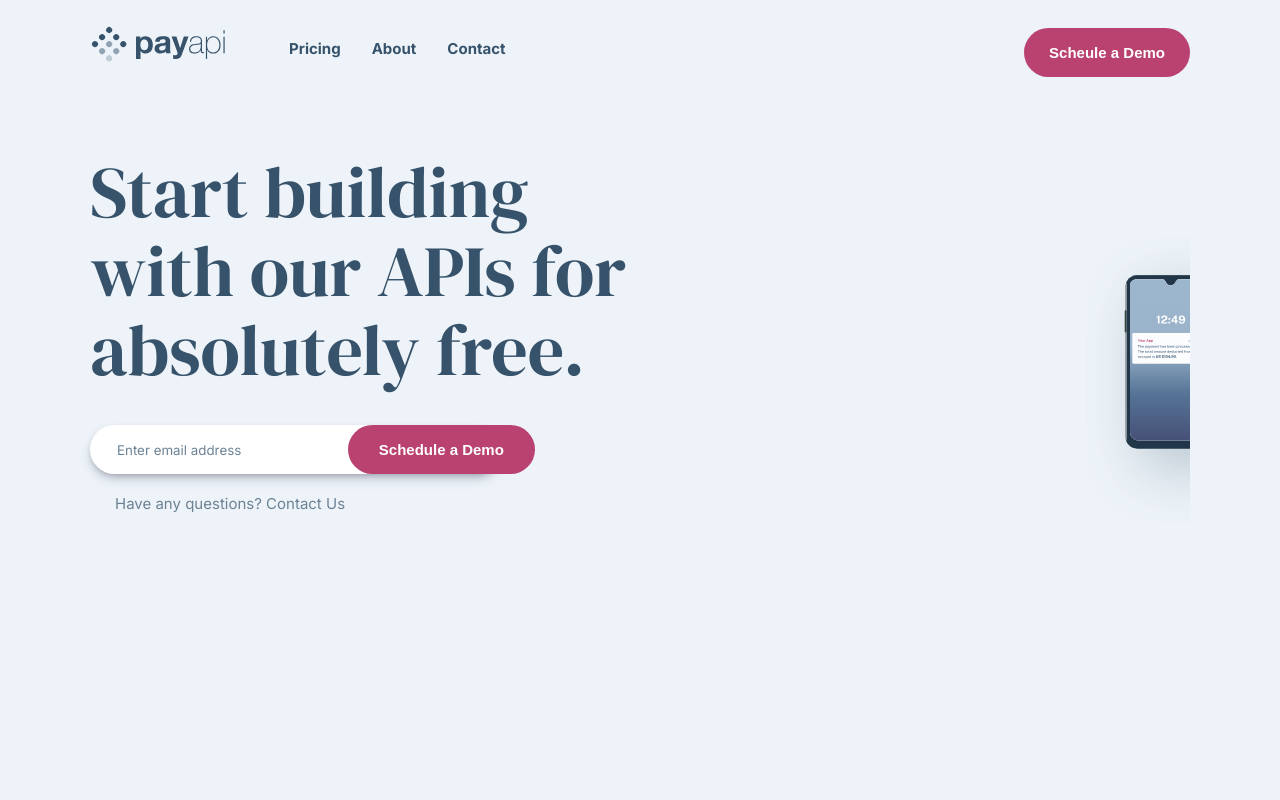
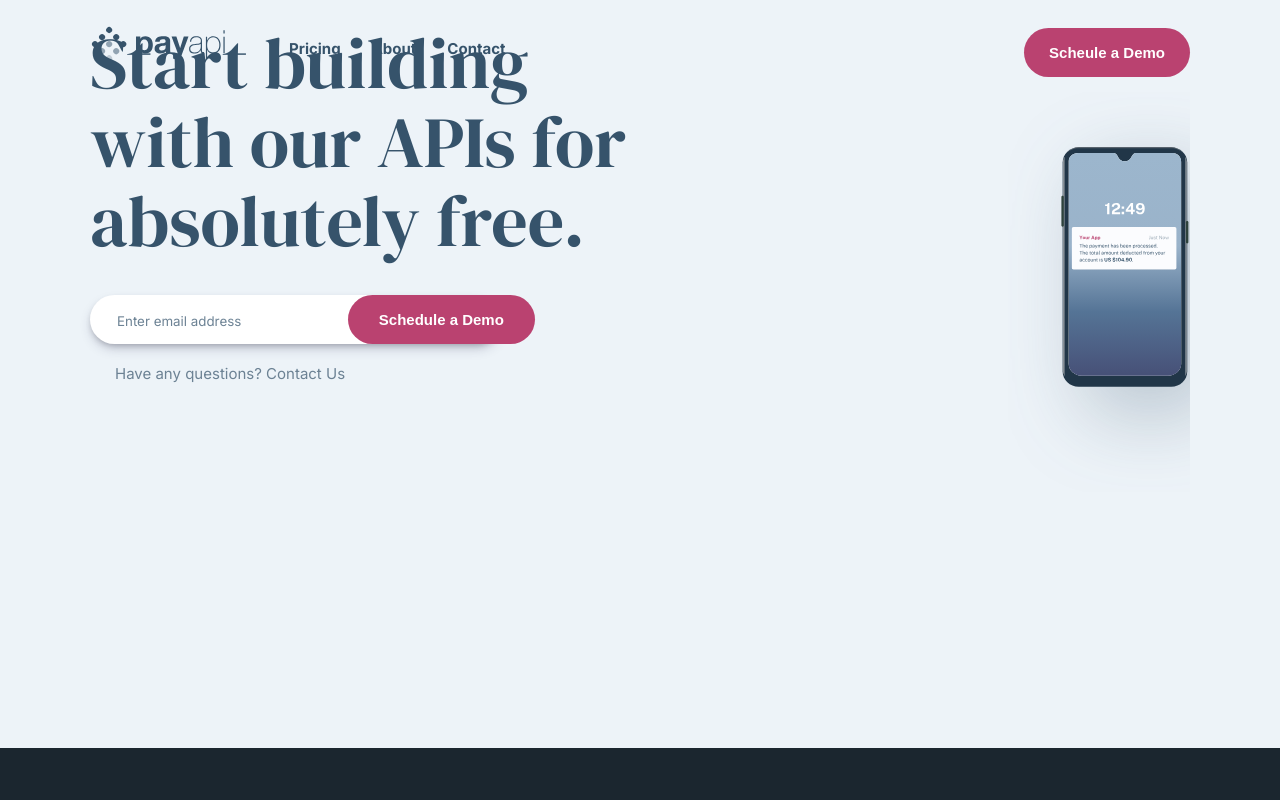
Before and after one commit to thebigbenn009/payapi, a Next.js app: page / in a window 1280 px wide. Shown: the top 800 px of the page. Built offline with nearby package versions, Linux system fonts and the light colour scheme.

Commit message:
work in progress-14

```diff
--- a/app/globals.css
+++ b/app/globals.css
@@ -71,6 +71,7 @@ body {
   width: 100%;
   display: flex;
   flex-direction: column-reverse;
+  margin-top: -6rem;
 }
 .hero-phone {
   transform: translateX(8vw);
@@ -88,7 +89,9 @@ body {
 .nav-right {
   display: none;
 }
-
+.hero-text {
+  margin-top: -8.2rem;
+}
 .hero-text > * {
   text-align: center;
 }
@@ -272,7 +275,7 @@ input:focus {
   margin-bottom: 1.6rem;
 }
 .cta-form {
-  margin-bottom: 8rem;
+  /* margin-bottom: 8rem; */
 }
 .cta > * {
   text-align: center;
--- a/components/home page/Hero.tsx
+++ b/components/home page/Hero.tsx
@@ -17,7 +17,7 @@ const Hero = () => {
             <Image
               className="hero-phone"
               src={phone}
-              height={290}
+              // height={290}
               alt="phone"
             />
           </div>
```
